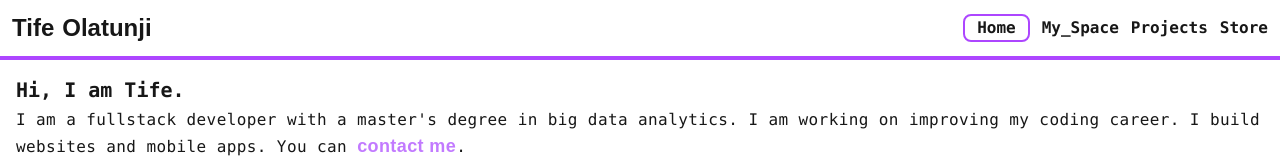
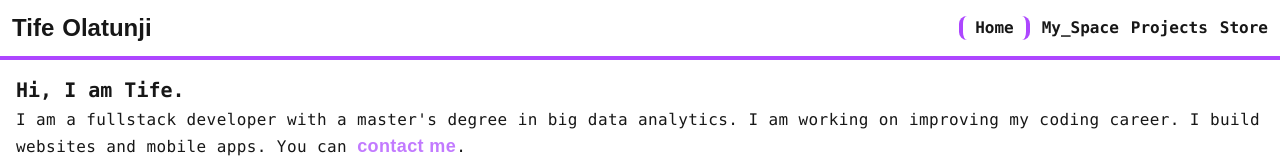
Before and after one commit to Qayyax/portfolio, a Next.js app: page / in a window 1280 px wide. Shown: the top 160 px of the page. Built offline with nearby package versions, Linux system fonts and the light colour scheme; a web font is replaced by a local one.

Commit message:
changed the active border to x axis

```diff
--- a/app/_ui/components/nav/NavModal.tsx
+++ b/app/_ui/components/nav/NavModal.tsx
@@ -34,7 +34,8 @@ export default function NavModal({ closeHamburgerAction }: Props) {
                 <li
                   key={index}
                   className={clsx("some class here later", {
-                    "border-b-4 border-purple-500": pathname === nav.to, // border bottom purple here when active
+                    "border-x-4 px-2 rounded-xl border-purple-500":
+                      pathname === nav.to, // border bottom purple here when active
                   })}
                 >
                   <MobileNav title={nav.title} to={nav.to} />
--- a/app/_ui/layout/desktop-nav.tsx
+++ b/app/_ui/layout/desktop-nav.tsx
@@ -13,7 +13,8 @@ export default function DesktopNav() {
           <li
             key={index}
             className={clsx("some class here later", {
-              "border-2 border-purple-500 rounded-lg px-3": pathname === nav.to, // border bottom purple here when active
+              "border-x-4 border-purple-500 rounded-lg px-3":
+                pathname === nav.to, // border bottom purple here when active
             })}
           >
             <DesktopNavBtn to={nav.to} title={nav.title} />
```
